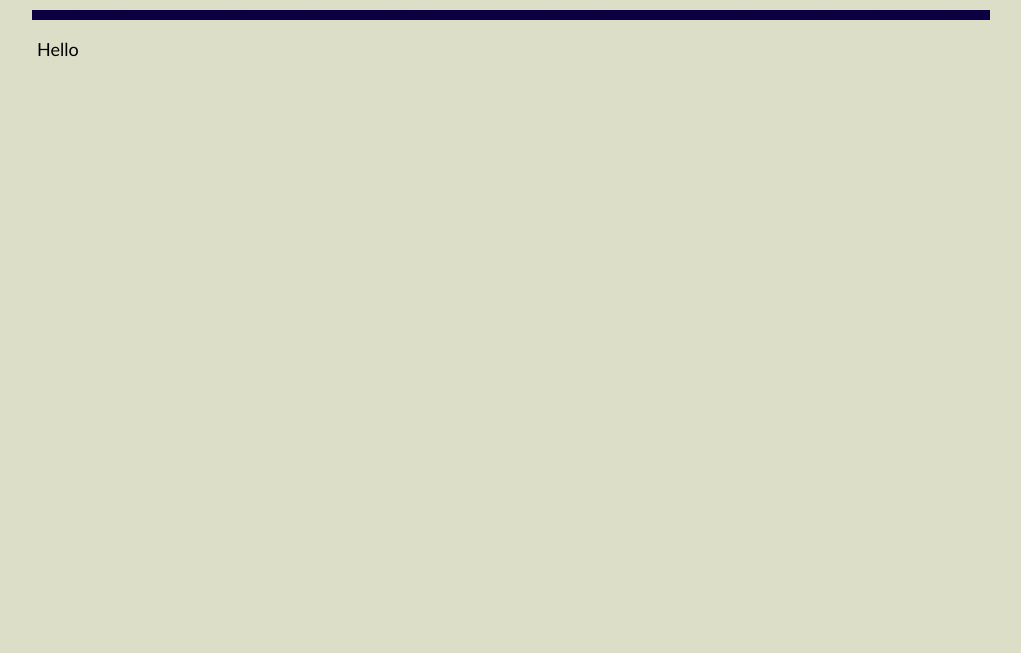
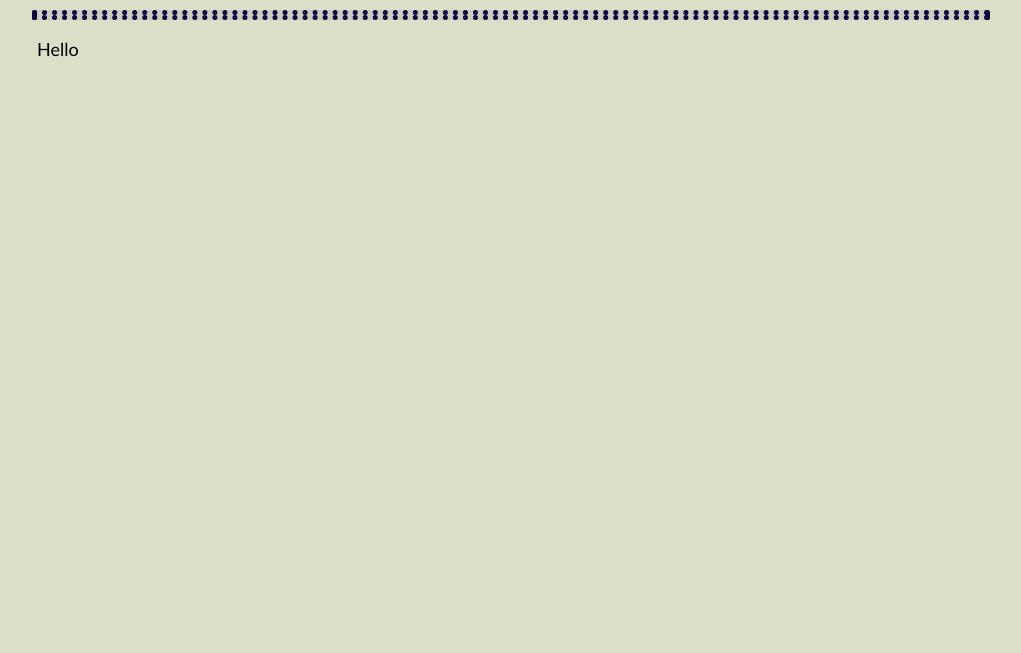
Before and after one commit to geckro/FraiFish.github.io, a plain HTML site: page index.html in a window 1280 px wide. Shown: the part 147-800 px from the top of the page, without its empty margins (129-1150 px from the left). Drawn offline with Linux system fonts and the light colour scheme.

Commit message:
dot hr for real

```diff
--- a/index.html
+++ b/index.html
@@ -30,7 +30,7 @@
     }
     hr {
         border: 5px dotted #0B0041;
-        background-color: #0B0041;
+        background-color: rgba(70,68,109,0.1125);
         width: 75%;
     }
     h2 {
```
